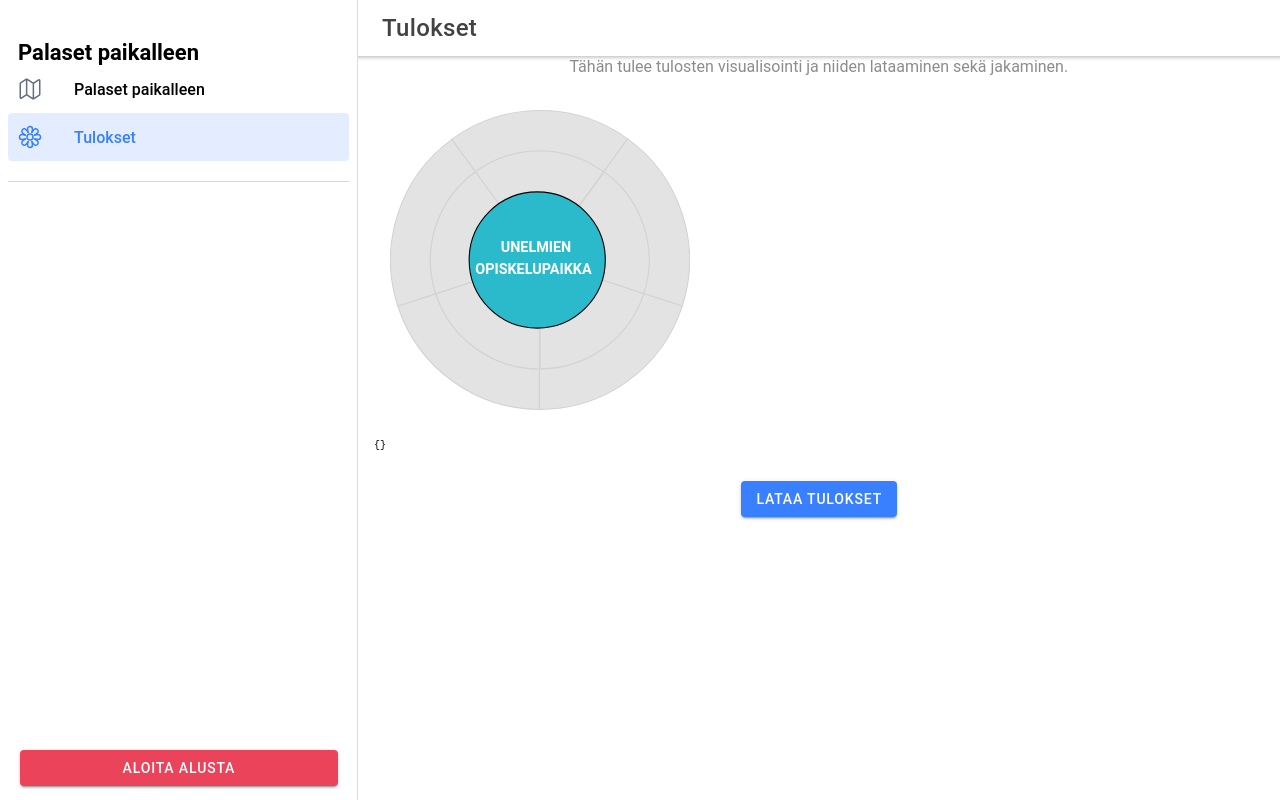
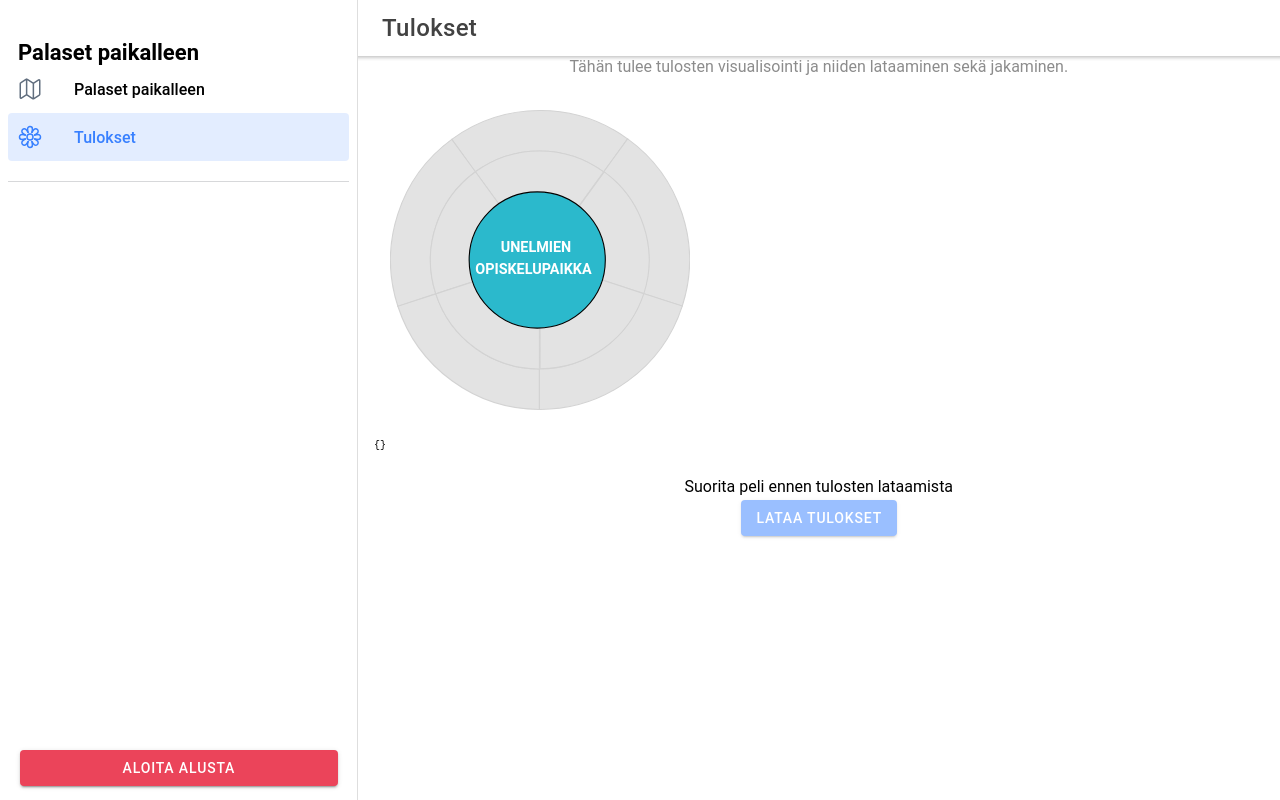
Before and after one commit to aleksi134/PalasetPaikalleen, a React (Create React App) app: page /page/Results in a window 1280 px wide. Built offline with nearby package versions, Linux system fonts and the light colour scheme.

Commit message:
Fix progression, make results not downloadable before game is done

```diff
--- a/src/GameData.ts
+++ b/src/GameData.ts
@@ -81,6 +81,7 @@ export const nodes: MapNode[] = [
     id: 'inari',
     adj: ['rovaniemi'],
     theme: 'itsetuntemus',
+    isBonus: true,
     greeting: 'Tervehdys!',
     customThemeName: 'Lisätehtävä: itsetuntemus'
   },
--- a/src/GameState.ts
+++ b/src/GameState.ts
@@ -78,14 +78,20 @@ class GameState {
     return Boolean(this.progress[node.id])
   }
 
+  isGameCompleted(): boolean {
+    return Object.values(this.nodes)
+      .filter(node => !node.isBonus)
+      .every(node => this.isCompleted(node))
+  }
+
   canAdvance(node: MapNode): boolean {
     if (node.id === this.currentLocation) return true
 
-    // If no adjacent nodes, all nodes have to be done to advance
+    // If no adjacent nodes, all non bonus nodes have to be done to advance
     if (node.adj.length === 0)
       return Object.values(this.nodes)
-        .filter((n) => n.adj.length > 0)
-        .every((node) => Boolean(this.progress[node.id]))
+        .filter((n) => !n.isBonus && n.id !== node.id)
+        .every(node => this.isCompleted(node))
 
     return this.nodes[node.id].adj.some((city) => Boolean(this.progress[city]))
   }
--- a/src/components/Results.tsx
+++ b/src/components/Results.tsx
@@ -7,8 +7,10 @@ import './Results.scss'
 
 interface Props { }
 
-const Home: React.FC<Props> = () => {
+const Results: React.FC<Props> = () => {
   const resultsRef = useRef<HTMLDivElement>(null)
+
+  const isGameCompleted = gameState.isGameCompleted()
 
   const createImage = () => {
     const node = resultsRef.current!
@@ -51,9 +53,12 @@ const Home: React.FC<Props> = () => {
         </pre>
       </div>
 
-      <IonButton onClick={createImage}>Lataa tulokset</IonButton>
+      { !isGameCompleted &&
+        <div>Suorita peli ennen tulosten lataamista</div>
+      }
+      <IonButton disabled={!isGameCompleted} onClick={createImage}>Lataa tulokset</IonButton>
     </div>
   )
 }
 
-export default Home
+export default Results
```
